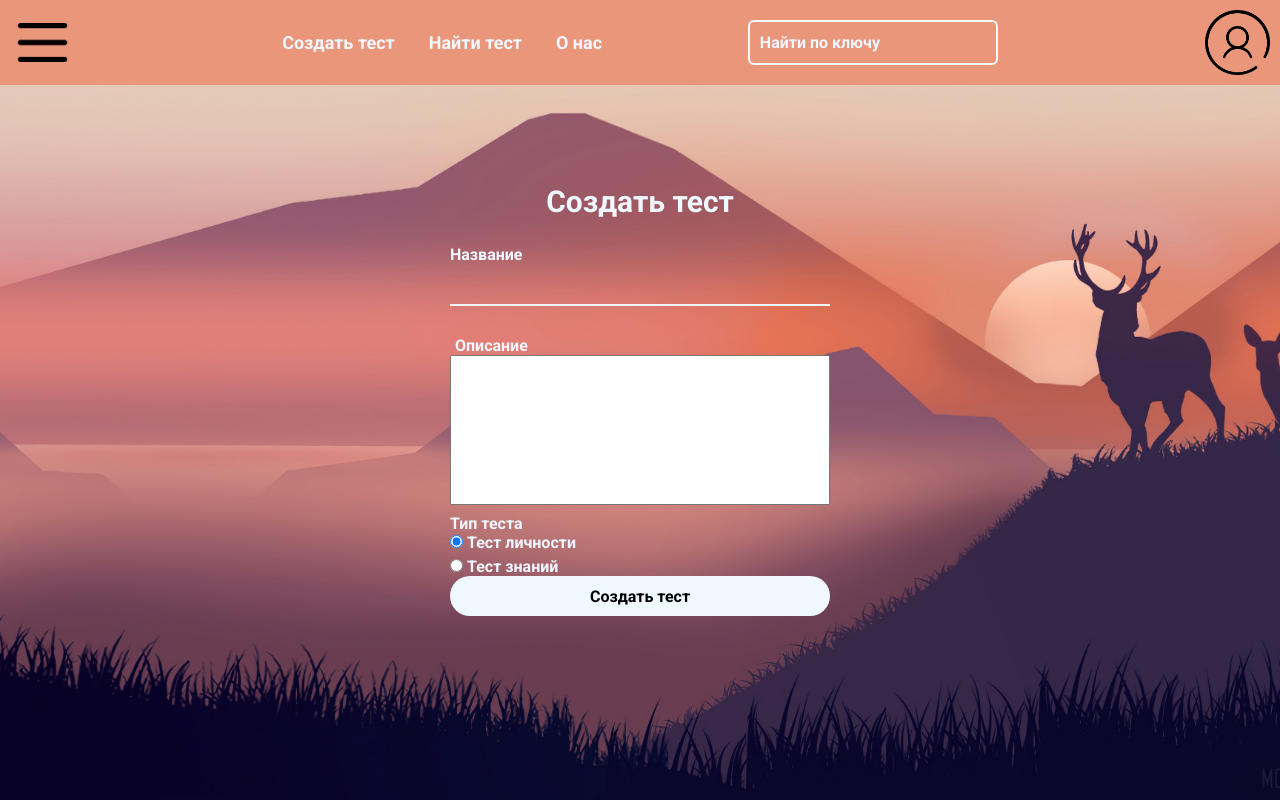
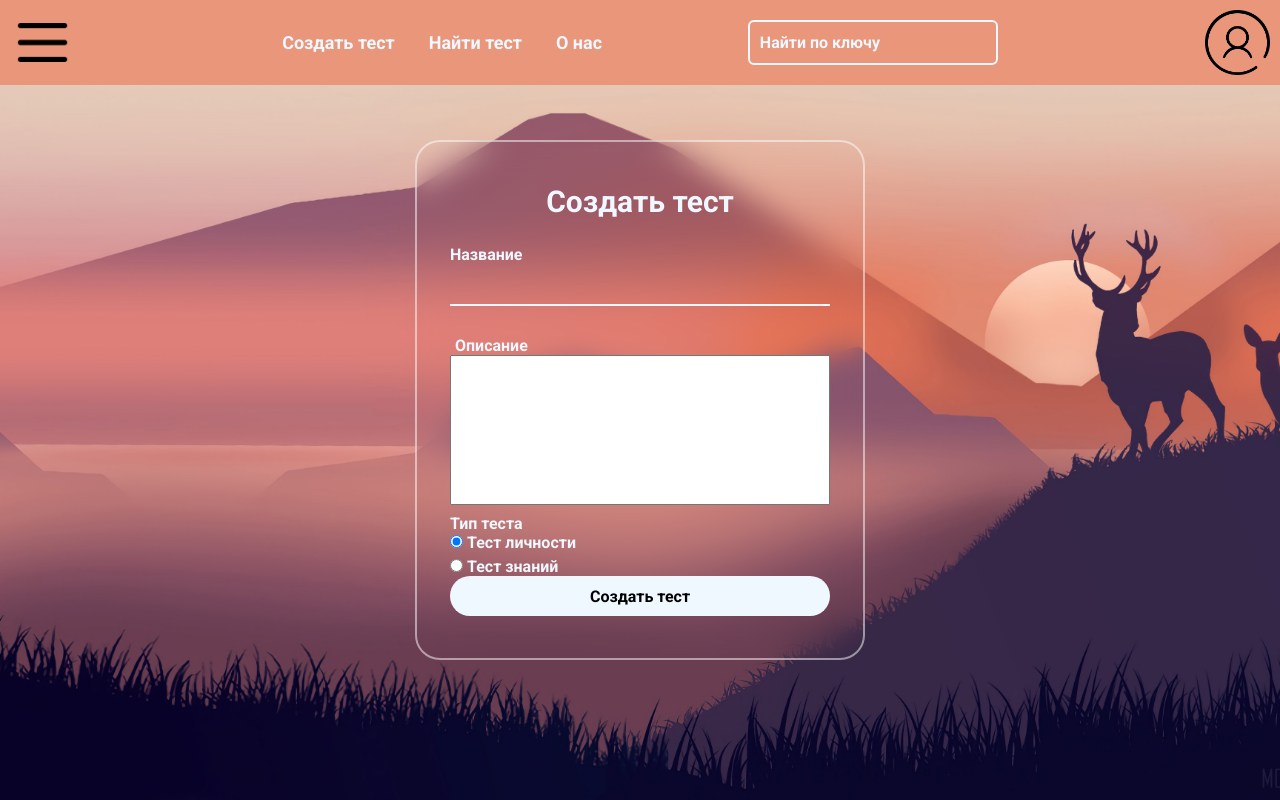
Before and after one commit to glebishead/ProjectWebsite, a Flask app: page /create_test in a window 1280 px wide. Run offline with Flask 3, Linux system fonts and the light colour scheme.

Commit message:
Дебаг разметки, вроде все хорошо

```diff
--- a/data/users.py
+++ b/data/users.py
@@ -13,7 +13,7 @@ class User(SqlAlchemyBase):
     email = sqlalchemy.Column(sqlalchemy.String, index=True, unique=True, nullable=True)
     hashed_password = sqlalchemy.Column(sqlalchemy.String, nullable=True)
     created_date = sqlalchemy.Column(sqlalchemy.DateTime, default=datetime.datetime.now)
-    news = orm.relationship("Tests", back_populates='creator')
+    tests = orm.relationship("Tests", back_populates='creator')
 
     def set_password(self, password):
         self.hashed_password = generate_password_hash(password)
--- a/main.py
+++ b/main.py
@@ -72,6 +72,7 @@ def main_page():
 
 @app.route('/create_test')
 def create_test_page():
+
     return render_template('create_test.html')
 
 
--- a/static/css/style.css
+++ b/static/css/style.css
@@ -130,7 +130,18 @@ section {
     justify-content: center;
     align-items: center;
 }
-
+.form-box-create-test {
+    position: relative;
+    width: 450px;
+    height: 520px;
+    background: transparent;
+    border: 2px solid rgba(255, 255, 255, 0.5);
+    border-radius: 25px;
+    backdrop-filter: blur(15px);
+    display: flex;
+    justify-content: center;
+    align-items: center;
+}
 .form-box-register {
     position: relative;
     width: 450px;
--- a/templates/create_test.html
+++ b/templates/create_test.html
@@ -6,7 +6,7 @@ Hello from community
 
 {% block body_content %}
 <section>
-    <div class="form-box">
+    <div class="form-box-create-test">
         <div class="form-value">
             <form action="" method="POST">
                 <h2>Создать тест</h2>
```
Also changed, not shown: db/blogs.db.
